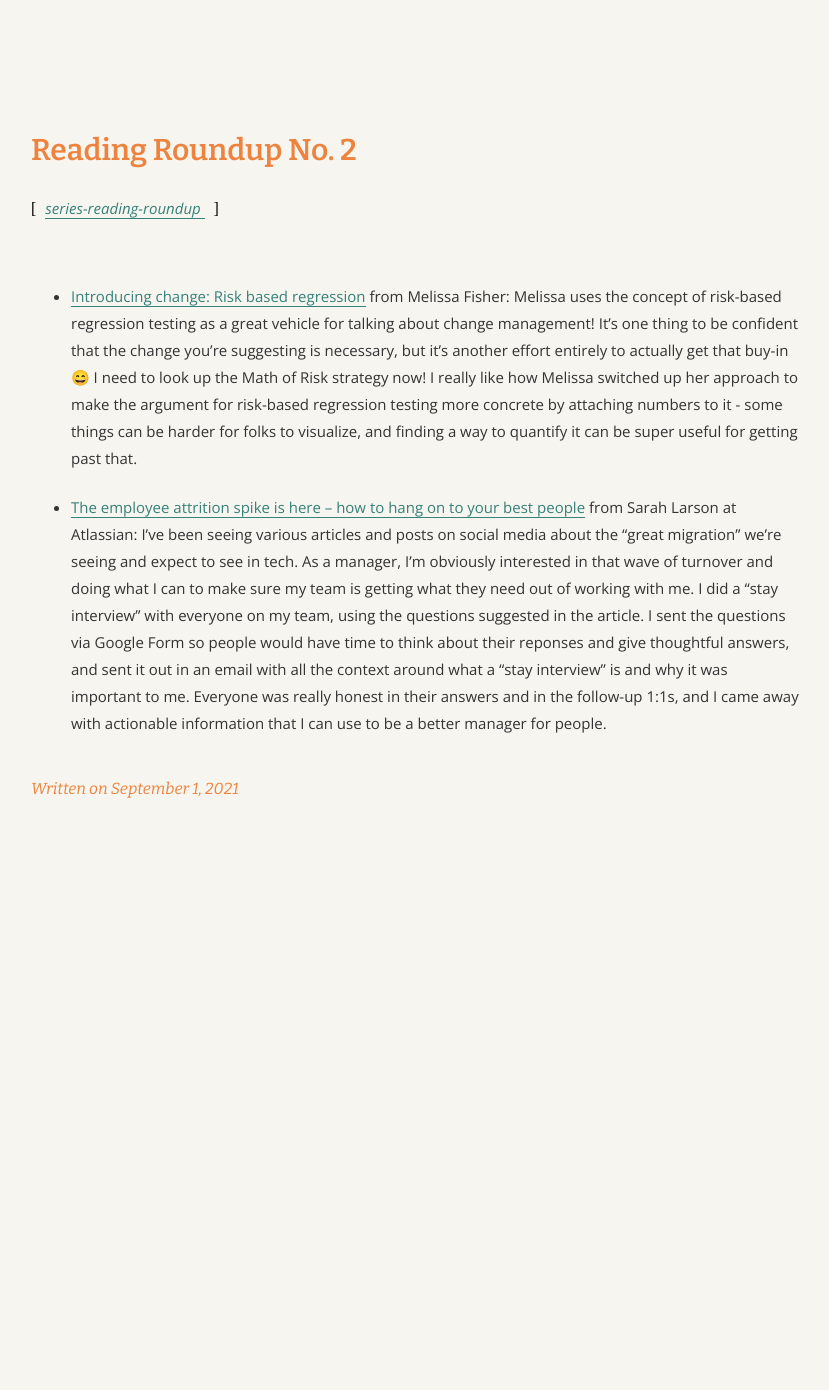
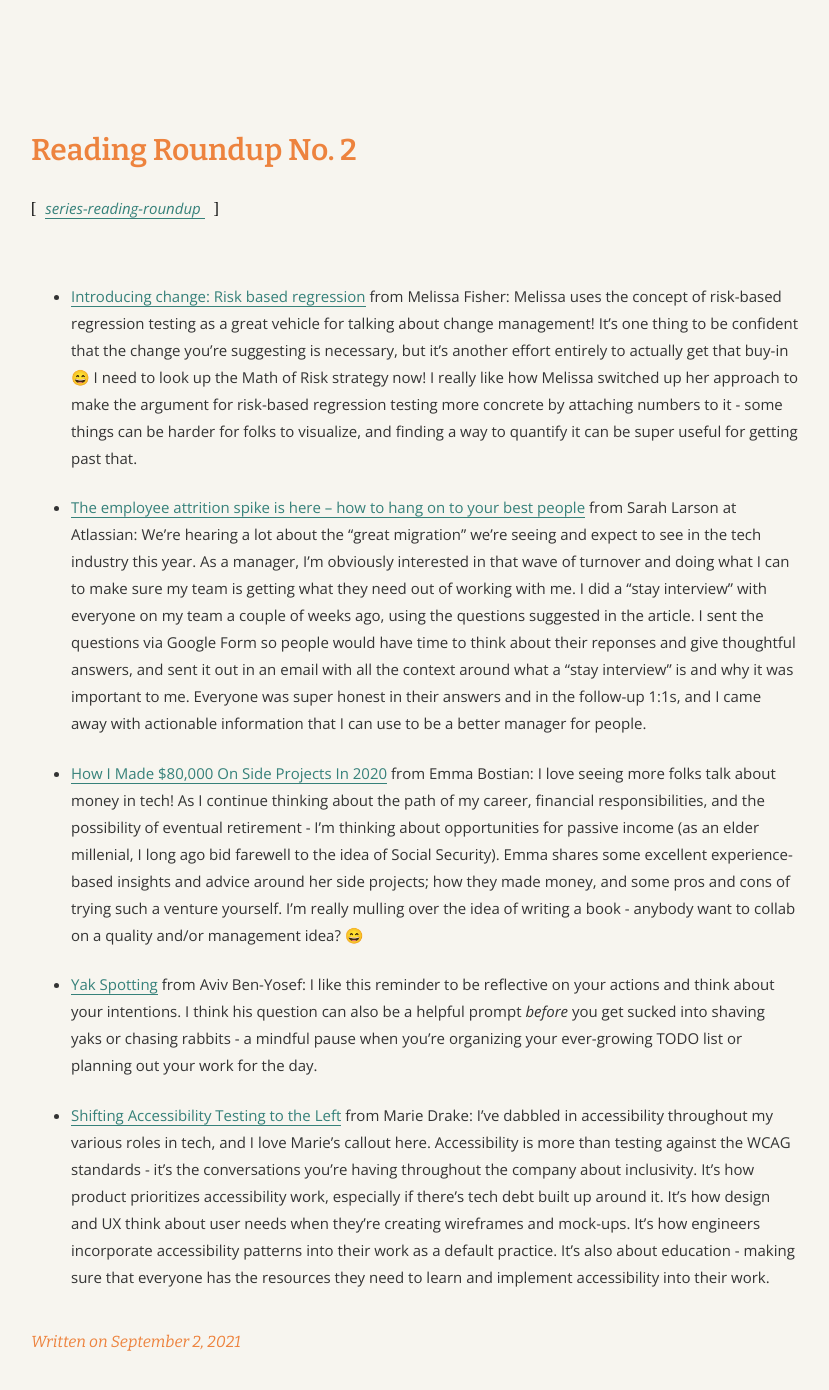
Before and after one commit to angelariggs/angelariggs.github.io, a Jekyll site: the page built from _posts/2021-09-01-reading-roundup.md, in a window 1280 px wide and 1400 px high, scrolled down 125 px. Shown: the top 1390 px of the window, without its empty margins (225-1054 px from the left). Built offline with Jekyll 4.4.1, drawn with Linux system fonts in a browser that asks for light colours; comment, search, counter and statistics services are not loaded; before the commit the page ends 972 px from its top, so only the background shows below that.

Commit message:
reading roundup 2

```diff
--- a/_posts/2021-09-01-reading-roundup.md
+++ b/_posts/2021-09-01-reading-roundup.md
@@ -11,4 +11,10 @@ tags: series-reading-roundup
 
 * [Introducing change: Risk based regression](https://fishoutthebox.medium.com/introducing-change-risk-based-regression-58969eb7bce9) from Melissa Fisher: Melissa uses the concept of risk-based regression testing as a great vehicle for talking about change management! It's one thing to be confident that the change you're suggesting is necessary, but it's another effort entirely to actually get that buy-in 😄 I need to look up the Math of Risk strategy now! I really like how Melissa switched up her approach to make the argument for risk-based regression testing more concrete by attaching numbers to it - some things can be harder for folks to visualize, and finding a way to quantify it can be super useful for getting past that.
 
-* [The employee attrition spike is here – how to hang on to your best people](https://www-atlassian-com.cdn.ampproject.org/c/s/www.atlassian.com/blog/leadership/attrition-spike/amp) from Sarah Larson at Atlassian: I've been seeing various articles and posts on social media about the "great migration" we're seeing and expect to see in tech. As a manager, I'm obviously interested in that wave of turnover and doing what I can to make sure my team is getting what they need out of working with me. I did a "stay interview" with everyone on my team, using the questions suggested in the article. I sent the questions via Google Form so people would have time to think about their reponses and give thoughtful answers, and sent it out in an email with all the context around what a "stay interview" is and why it was important to me. Everyone was really honest in their answers and in the follow-up 1:1s, and I came away with actionable information that I can use to be a better manager for people.
+* [The employee attrition spike is here – how to hang on to your best people](https://www-atlassian-com.cdn.ampproject.org/c/s/www.atlassian.com/blog/leadership/attrition-spike/amp) from Sarah Larson at Atlassian: We're hearing a lot about the "great migration" we're seeing and expect to see in the tech industry this year. As a manager, I'm obviously interested in that wave of turnover and doing what I can to make sure my team is getting what they need out of working with me. I did a "stay interview" with everyone on my team a couple of weeks ago, using the questions suggested in the article. I sent the questions via Google Form so people would have time to think about their reponses and give thoughtful answers, and sent it out in an email with all the context around what a "stay interview" is and why it was important to me. Everyone was super honest in their answers and in the follow-up 1:1s, and I came away with actionable information that I can use to be a better manager for people.
+
+* [How I Made $80,000 On Side Projects In 2020](https://www.compiled.blog/blog/how-i-made-80000-in-2020) from Emma Bostian: I love seeing more folks talk about money in tech! As I continue thinking about the path of my career, financial responsibilities, and the possibility of eventual retirement - I'm thinking about opportunities for passive income (as an elder millenial, I long ago bid farewell to the idea of Social Security). Emma shares some excellent experience-based insights and advice around her side projects; how they made money, and some pros and cons of trying such a venture yourself. I'm really mulling over the idea of writing a book - anybody want to collab on a quality and/or management idea? 😄
+
+* [Yak Spotting](https://avivbenyosef.com/yak-spotting/) from Aviv Ben-Yosef: I like this reminder to be reflective on your actions and think about your intentions. I think his question can also be a helpful prompt _before_ you get sucked into shaving yaks or chasing rabbits - a mindful pause when you're organizing your ever-growing TODO list or planning out your work for the day.
+
+* [Shifting Accessibility Testing to the Left](https://applitools.com/blog/shifting-accessibility-testing-to-the-left/) from Marie Drake: I've dabbled in accessibility throughout my various roles in tech, and I love Marie's callout here. Accessibility is more than testing against the WCAG standards - it's the conversations you're having throughout the company about inclusivity. It's how product prioritizes accessibility work, especially if there's tech debt built up around it. It's how design and UX think about user needs when they're creating wireframes and mock-ups. It's how engineers incorporate accessibility patterns into their work as a default practice. It's also about education - making sure that everyone has the resources they need to learn and implement accessibility into their work.
```
Also changed, not shown: other parts of _posts/2021-09-01-reading-roundup.md (+1 -1 lines).
